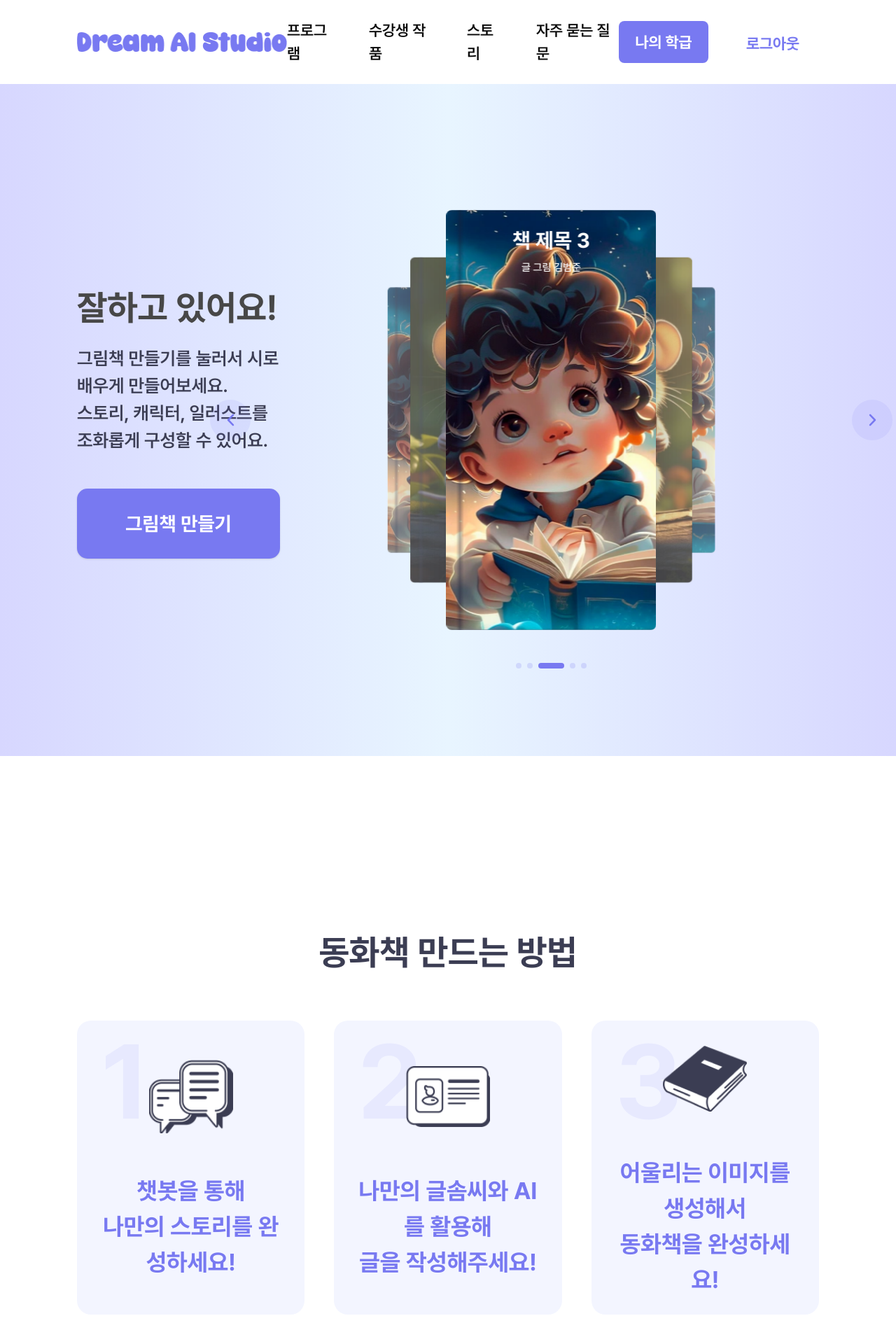
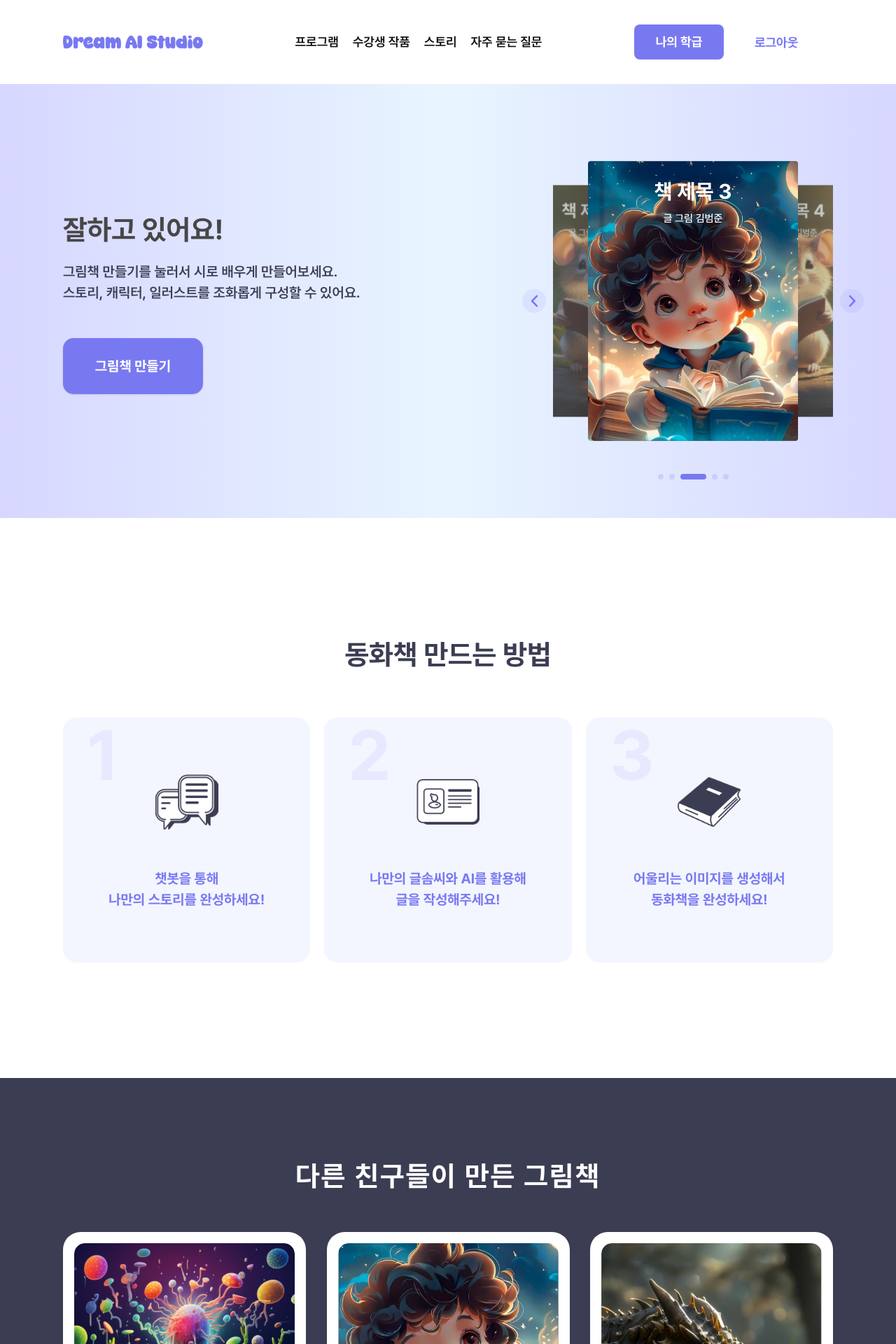
Before and after one commit to VictoryJu/dream-ai, a Next.js app: page / in a window 1280 px wide. Shown: the top 1920 px of the page at 70% size. Built offline with nearby package versions, Linux system fonts and the light colour scheme.

Commit message:
[styles]: add main page tablet response

```diff
--- a/app/(main)/(book)/book-carousel.tsx
+++ b/app/(main)/(book)/book-carousel.tsx
@@ -7,6 +7,7 @@ import 'swiper/css/effect-coverflow';
 import 'swiper/css/navigation';
 import 'swiper/css/pagination';
 import ArrowIcon from '@/components/ui/icons/arrow-icon';
+import Image from 'next/image';
 
 const BookCarousel = () => {
   const books = [
@@ -18,7 +19,7 @@ const BookCarousel = () => {
   ];
   const bookLength = books.length;
   return (
-    <div className="relative w-[775px] h-[600px] animate-fadeIn">
+    <div className="relative w-[775px] h-[600px] tablet:max-w-[400px] tablet:w-full tablet:h-[400px] animate-fadeIn">
       <Swiper
         initialSlide={bookLength / 2}
         effect={'coverflow'}
@@ -30,6 +31,24 @@ const BookCarousel = () => {
           stretch: 190,
           depth: 350,
           modifier: 1,
+        }}
+        breakpoints={{
+          1000: {
+            coverflowEffect: {
+              rotate: 0,
+              stretch: 128,
+              depth: 250,
+              modifier: 1,
+            },
+          },
+          1401: {
+            coverflowEffect: {
+              rotate: 0,
+              stretch: 190,
+              depth: 350,
+              modifier: 1,
+            },
+          },
         }}
         autoplay={{
           delay: 2500,
@@ -44,25 +63,20 @@ const BookCarousel = () => {
         className="w-full h-full"
       >
         {books.map((book, index) => (
-          <SwiperSlide
-            className="rounded-lg  bg-cover bg-center bg-no-repeat relative w-full h-full "
-            key={book.title}
-            style={{
-              backgroundImage: `url(${book.imageUrl}) `,
-            }}
-          >
+          <SwiperSlide className="relative w-full h-full rounded-sm overflow-hidden" key={book.title}>
+            <Image src={book.imageUrl} alt={book.title} fill style={{ objectFit: 'cover' }} />
             <div className="absolute top-0 left-3 swiper-divider w-[13px] h-full" />
-            <div className="text-center p-[25px]">
+            <div className="absolute top-0 w-full text-center p-[25px]">
               <div className="text-white text-3xl font-bold mb-[10px]">{book.title}</div>
               <div className="text-white text-[15px] font-medium">글 그림 김범준</div>
             </div>
           </SwiperSlide>
         ))}
       </Swiper>
-      <div className="cursor-pointer swiper-button-next-custom absolute -right-[100px] top-1/2 transform -translate-y-1/2">
+      <div className="cursor-pointer swiper-button-next-custom absolute -right-[100px] tablet:-right-[11%] tablet:w-[34px] tablet:h-[34px] top-1/2 transform -translate-y-1/2">
         <ArrowIcon width={11} height={18} direction="left" />
       </div>
-      <div className="cursor-pointer swiper-button-prev-custom absolute -left-[100px] top-1/2 transform -translate-y-1/2">
+      <div className="cursor-pointer swiper-button-prev-custom absolute -left-[100px] tablet:-left-[11%] tablet:w-[34px] tablet:h-[34px] top-1/2 transform -translate-y-1/2">
         <ArrowIcon width={11} height={18} direction="right" />
       </div>
       <div className="swiper-pagination ">
--- a/app/(main)/(book)/book-description.tsx
+++ b/app/(main)/(book)/book-description.tsx
@@ -5,12 +5,18 @@ import Link from 'next/link';
 const BookDescription = () => {
   return (
     <div className="flex flex-col animate-fadeIn">
-      <div className="text-[50px] font-bold text-black-title mb-[15px]">잘하고 있어요!</div>
-      <div className="text-black-description mb-[50px] text-[26px] font-semibold">
+      <div className="text-desktopTitle tablet:text-tabletTitle font-bold text-black-title mb-[15px]">
+        잘하고 있어요!
+      </div>
+      <div className="text-black-description mb-[50px] text-desktopDescription tablet:text-tabletDescription font-semibold break-keep">
         <div>그림책 만들기를 눌러서 시로 배우게 만들어보세요.</div>
         <div>스토리, 캐릭터, 일러스트를 조화롭게 구성할 수 있어요.</div>
       </div>
-      <Button asChild variant="default" className="w-[290px] h-[100px] rounded-[15px] text-white text-[28px] font-bold">
+      <Button
+        asChild
+        variant="default"
+        className="w-[290px] h-[100px] rounded-[15px] text-white text-[28px] tablet:text-[20px] tablet:w-[200px] tablet:h-[80px] font-bold"
+      >
         <Link href="/book/chat">그림책 만들기</Link>
       </Button>
     </div>
--- a/app/(main)/(book)/index.tsx
+++ b/app/(main)/(book)/index.tsx
@@ -8,11 +8,13 @@ const BookCarousel = dynamic(() => import('./book-carousel'), {
 
 const Book = () => {
   return (
-    <section className="px-[220px] lg:px-[110px] flex justify-between items-center w-full h-[960px] bg-gradient-to-r from-purple-background via-purple-via to-purple-background ">
-      <BookDescription />
-      <Suspense fallback={null}>
-        <BookCarousel />
-      </Suspense>
+    <section className=" py-[110px]  bg-gradient-to-r from-purple-background via-purple-via to-purple-background ">
+      <div className="max-w-desktop tablet:max-w-tablet min-h-[620px] tablet:min-h-[400px] mx-auto  flex justify-between items-center tablet:gap-5 tablet:px-tablet ">
+        <BookDescription />
+        <Suspense fallback={null}>
+          <BookCarousel />
+        </Suspense>
+      </div>
     </section>
   );
 };
--- a/app/(main)/(document)/document-card.tsx
+++ b/app/(main)/(document)/document-card.tsx
@@ -9,20 +9,16 @@ interface DocumentCardProps {
 
 const DocumentCard = ({ index, description, imageUrl }: DocumentCardProps) => {
   return (
-    <div className="cursor-pointer relative flex-1 rounded-[20px] h-[420px] px-[34px] bg-purple-200 hover:bg-purple-main  flex flex-col items-center justify-center gap-[49px] group">
-      <div className="absolute -top-[6%] left-[34px] font-bold text-[150px] text-[#E7E9FE]  group-hover:text-[#9394F8]">
+    <div className="cursor-pointer relative flex-1 rounded-[20px] h-[420px] tablet:h-[350px] px-[34px] tablet:px-[20px] bg-purple-200 hover:bg-purple-main flex flex-col items-center justify-center gap-[49px] group">
+      <div className="absolute -top-[6%] left-[34px] font-bold text-[150px] tablet:text-[100px] text-[#E7E9FE]  group-hover:text-[#9394F8]">
         {index}
       </div>
-      <div className="relative h-[120px] w-[120px]">
-        <Image
-          src={imageUrl}
-          alt="document-image"
-          fill
-          style={{ objectFit: 'contain' }}
-          sizes="(max-width: 768px) 100vw, (max-width: 1200px) 50vw, 33vw"
-        />
+      <div className="relative h-[120px] w-[120px] tablet:h-[90px] tablet:w-[90px]">
+        <Image src={imageUrl} alt="document-image" fill style={{ objectFit: 'contain' }} sizes="100vw" />
       </div>
-      <div className="text-[34px] text-center font-bold text-purple-main group-hover:text-white ">{description}</div>
+      <div className="text-desktopDescription tablet:text-tabletDescription text-center font-bold text-purple-main group-hover:text-white break-keep">
+        {description}
+      </div>
     </div>
   );
 };
--- a/app/(main)/(document)/index.tsx
+++ b/app/(main)/(document)/index.tsx
@@ -35,12 +35,16 @@ const Document = () => {
     },
   ];
   return (
-    <section className="flex flex-col w-full h-[1040px] px-[220px] lg:px-[110px] justify-center items-center gap-[60px]">
-      <div className="text-[50px] font-bold text-center text-black-description ">동화책 만드는 방법</div>
-      <div className="w-full flex  gap-[42px]">
-        {documentData.map((data) => (
-          <DocumentCard key={data.imageUrl} {...data} index={data.id} />
-        ))}
+    <section className="min-h-[1040px] tablet:min-h-[800px] flex flex-col justify-center items-center">
+      <div className="w-full max-w-desktop tablet:max-w-tablet mx-auto px-desktop px-tablet">
+        <div className="text-desktopTitle tablet:text-tabletTitle font-bold text-center text-black-description ">
+          동화책 만드는 방법
+        </div>
+        <div className="w-full flex gap-[42px] tablet:gap-[20px] mt-[60px]">
+          {documentData.map((data) => (
+            <DocumentCard key={data.imageUrl} {...data} index={data.id} />
+          ))}
+        </div>
       </div>
     </section>
   );
--- a/app/(main)/(other-book)/index.tsx
+++ b/app/(main)/(other-book)/index.tsx
@@ -19,12 +19,16 @@ const OtherBook = () => {
     },
   ];
   return (
-    <section className="px-[220px] lg:px-[110px] py-[200px] bg-black-background">
-      <div className="text-[50px] font-bold text-center tracking-[2px] text-white">다른 친구들이 만든 그림책</div>
-      <div className="grid grid-cols-3 gap-x-[51px] gap-y-[58px] px-[60px] py-[20px] mt-[50px]">
-        {OtherBookData.map((book) => (
-          <OtherBookCard key={book.imageUrl} imageUrl={book.imageUrl} title={book.title} author={book.author} />
-        ))}
+    <section className=" bg-black-background py-[200px] tablet:py-[110px]">
+      <div className="max-w-desktop tablet:max-w-tablet mx-auto tablet:px-tablet ">
+        <div className="text-desktopTitle tablet:text-tabletTitle font-bold text-center tracking-[2px] text-white">
+          다른 친구들이 만든 그림책
+        </div>
+        <div className="grid grid-cols-3 gap-x-[51px] gap-y-[58px] tablet:gap-x-[30px] tablet:gap-y-[30px]  mt-[50px]">
+          {OtherBookData.map((book) => (
+            <OtherBookCard key={book.imageUrl} imageUrl={book.imageUrl} title={book.title} author={book.author} />
+          ))}
+        </div>
       </div>
     </section>
   );
--- a/app/(main)/(other-book)/other-book-card.tsx
+++ b/app/(main)/(other-book)/other-book-card.tsx
@@ -8,19 +8,19 @@ interface OtherBookCardProps {
 const OtherBookCard = ({ imageUrl, title, author }: OtherBookCardProps) => {
   return (
     <div className="bg-white rounded-[25px] p-4 animate-scaleUp cursor-pointer">
-      <div className="w-full pb-[128.47%] rounded-[15px] overflow-hidden relative">
+      <div className="w-full pb-[128.47%] tablet:pb-[100%] rounded-[15px] overflow-hidden relative">
         <Image
           className="rounded-[15px] hover:scale-[1.1] transition-transform duration-300"
           src={imageUrl}
           alt="book-thumbnail"
           fill
           style={{ objectFit: 'cover' }}
-          sizes="(max-width: 768px) 100vw, (max-width: 1200px) 50vw, 33vw"
+          sizes="100dvw"
         />
       </div>
       <div className="flex flex-col items-center mt-[25px]">
-        <div className="text-[25px] font-bold text-gray-black">{title}</div>
-        <div className="text-[20px] text-gray-500 mt-[10px]">글 그림 {author}</div>
+        <div className="text-[25px] tablet:text-[20px] font-bold text-gray-black">{title}</div>
+        <div className="text-[20px] tablet:text-[15px] text-gray-500 mt-[10px]">글 그림 {author}</div>
       </div>
     </div>
   );
--- a/components/layouts/header.tsx
+++ b/components/layouts/header.tsx
@@ -14,34 +14,34 @@ const Header = () => {
     router.push('/auth/login');
   };
   return (
-    <nav className="flex justify-between items-center bg-white w-full h-[120px] px-[220px] lg:px-[110px]">
-      <Link className="relative w-[312px] h-[48px]" href="/">
+    <nav className="flex justify-between items-center bg-white w-full max-w-desktop tablet:max-w-tablet mx-auto h-[120px] tablet:px-tablet gap-6 tablet:gap-3">
+      <Link className="relative flex-1 h-[48px] max-w-[312px] tablet:max-w-[200px]" href="/">
         <Image
           className="cursor-pointer"
           src="/images/main/header-dream-ai-studio-logo.png"
           alt="header-main-logo"
           fill
-          sizes="(max-width: 768px) 100vw, (max-width: 1200px) 50vw, 33vw"
+          sizes="(max-width: 1000px) 100vw, 33vw"
           style={{ objectFit: 'contain' }}
           priority
         />
       </Link>
-      <ul className="flex gap-[45px] text-[22px] font-semibold">
+      <ul className="flex flex-1 gap-10 tablet:gap-5 text-xl tablet:text-lg font-semibold justify-center">
         <li>프로그램</li>
         <li>수강생 작품</li>
         <li>스토리</li>
         <li>자주 묻는 질문</li>
       </ul>
-      <div className="flex items-center gap-[30px]">
+      <div className="flex items-center gap-7">
         <Link
           href="/"
-          className="w-32 h-[60px] text-center content-center rounded-[8px] text-white text-[22px] font-bold bg-purple-main hover:bg-purple-main/90"
+          className="w-32 h-[60px] tablet:h-[50px] text-center content-center rounded-[8px] text-white text-[22px] tablet:text-lg font-bold bg-purple-main hover:bg-purple-main/90"
         >
           나의 학급
         </Link>
         <span
           onClick={handleLogout}
-          className="cursor-pointer w-32 h-[60px] py-[16px] px-[24px] rounded-[8px] text-purple-main text-[22px] font-bold hover:underline"
+          className="cursor-pointer w-32 h-[60px] tablet:h-[50px] py-[16px] tablet:py-[12px] px-[24px] tablet:px-[16px] rounded-[8px] text-purple-main text-[22px] tablet:text-lg font-bold hover:underline"
         >
           로그아웃
         </span>
```
